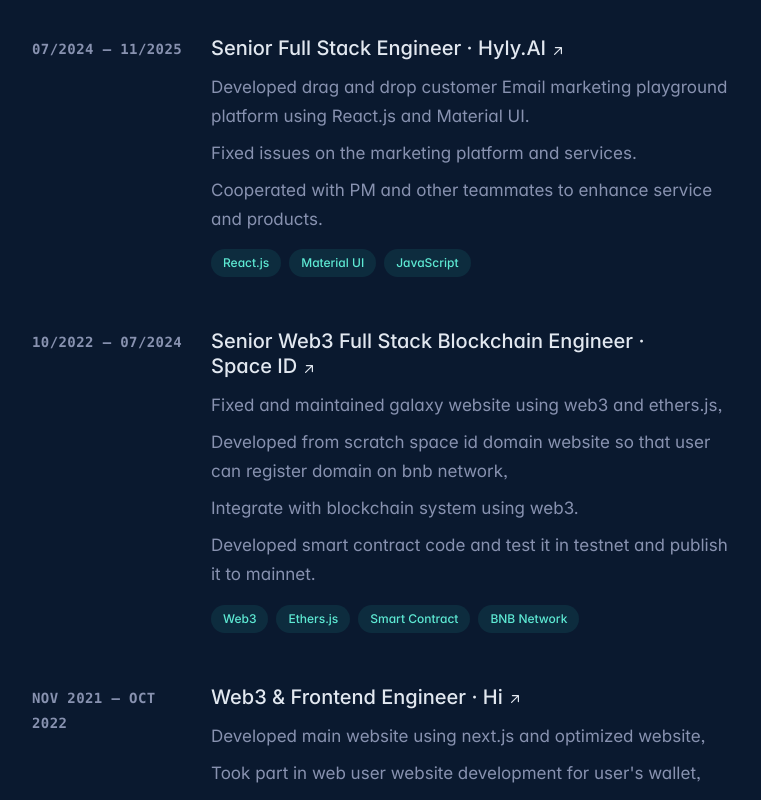
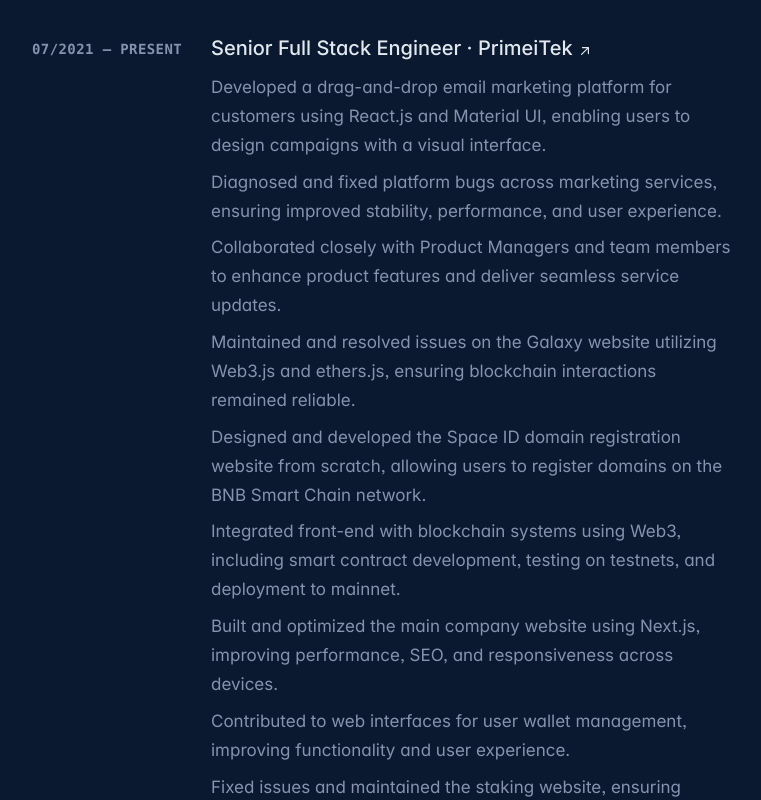
Before and after one commit to keithjackson1031/keithjackson1031, a Next.js app: page / in a window 1280 px wide. Shown: the part 860-1660 px from the top of the page, without its empty margins (416-1177 px from the left). Built offline with nearby package versions, Linux system fonts and the light colour scheme; a web font is replaced by a local one.

Commit message:
Complete for adding the experience and leftsidebar

```diff
--- a/components/Experience.tsx
+++ b/components/Experience.tsx
@@ -7,41 +7,22 @@
 
   const experiences = [
     {
-      company: 'Hyly.AI',
+      company: 'PrimeiTek',
       position: 'Senior Full Stack Engineer',
-      period: '07/2024 — 11/2025',
+      period: '07/2021 — Present',
       responsibilities: [
-        'Developed drag and drop customer Email marketing playground platform using React.js and Material UI.',
-        'Fixed issues on the marketing platform and services.',
-        'Cooperated with PM and other teammates to enhance service and products.',
+        'Developed a drag-and-drop email marketing platform for customers using React.js and Material UI, enabling users to design campaigns with a visual interface.',
+        'Diagnosed and fixed platform bugs across marketing services, ensuring improved stability, performance, and user experience.',
+        'Collaborated closely with Product Managers and team members to enhance product features and deliver seamless service updates.',
+        'Maintained and resolved issues on the Galaxy website utilizing Web3.js and ethers.js, ensuring blockchain interactions remained reliable.',
+        'Designed and developed the Space ID domain registration website from scratch, allowing users to register domains on the BNB Smart Chain network.',
+        'Integrated front-end with blockchain systems using Web3, including smart contract development, testing on testnets, and deployment to mainnet.',
+        'Built and optimized the main company website using Next.js, improving performance, SEO, and responsiveness across devices.',
+        'Contributed to web interfaces for user wallet management, improving functionality and user experience.',
+        'Fixed issues and maintained the staking website, ensuring secure and uninterrupted staking operations for users.'
       ],
-      technologies: ['React.js', 'Material UI', 'JavaScript'],
-      url: 'https://www.hyly.ai'
-    },
-    {
-      company: 'Space ID',
-      position: 'Senior Web3 Full Stack Blockchain Engineer',
-      period: '10/2022 — 07/2024',
-      responsibilities: [
-        'Fixed and maintained galaxy website using web3 and ethers.js,',
-        'Developed from scratch space id domain website so that user can register domain on bnb network,',
-        'Integrate with blockchain system using web3.',
-        'Developed smart contract code and test it in testnet and publish it to mainnet.',
-      ],
-      technologies: ['Web3', 'Ethers.js', 'Smart Contract', 'BNB Network'],
-      url: 'https://www.space.id/'
-    },
-    {
-      company: 'Hi',
-      position: 'Web3 & Frontend Engineer',
-      period: 'Nov 2021 — Oct 2022',
-      responsibilities: [
-        'Developed main website using next.js and optimized website,',
-        "Took part in web user website development for user's wallet,",
-        'Fix issues and maintained staking website.',
-      ],
-      technologies: ['Next.js', 'Web3', 'React'],
-      url: 'https://www.hi.com'
+      technologies: ['React.js', 'Material UI', 'Vue.js', 'JavaScript', 'Node.js', 'Express.js', 'MySQL', 'MongoDB', 'Git', 'Docker'],
+      url: 'https://primeitek.com/'
     },
   ];
 
--- a/components/LeftSidebar.tsx
+++ b/components/LeftSidebar.tsx
@@ -39,14 +39,14 @@
   const socialLinks = [
     {
       name: 'GitHub',
-      url: 'https://github.com',
+      url: 'https://github.com/codexromeo88',
       icon: (
         <svg xmlns="http://www.w3.org/2000/svg" viewBox="0 0 16 16" fill="currentColor" className="h-6 w-6" aria-hidden="true"><path d="M8 0C3.58 0 0 3.58 0 8c0 3.54 2.29 6.53 5.47 7.59.4.07.55-.17.55-.38 0-.19-.01-.82-.01-1.49-2.01.37-2.53-.49-2.69-.94-.09-.23-.48-.94-.82-1.13-.28-.15-.68-.52-.01-.53.63-.01 1.08.58 1.23.82.72 1.21 1.87.87 2.33.66.07-.52.28-.87.51-1.07-1.78-.2-3.64-.89-3.64-3.95 0-.87.31-1.59.82-2.15-.08-.2-.36-1.02.08-2.12 0 0 .67-.21 2.2.82.64-.18 1.32-.27 2-.27.68 0 1.36.09 2 .27 1.53-1.04 2.2-.82 2.2-.82.44 1.1.16 1.92.08 2.12.51.56.82 1.27.82 2.15 0 3.07-1.87 3.75-3.65 3.95.29.25.54.73.54 1.48 0 1.07-.01 1.93-.01 2.2 0 .21.15.46.55.38A8.013 8.013 0 0016 8c0-4.42-3.58-8-8-8z"></path></svg>
       ),
     },
     {
       name: 'LinkedIn',
-      url: 'https://linkedin.com',
+      url: 'https://www.linkedin.com/in/romeo-head-ba4970391',
       icon: (
         <svg xmlns="http://www.w3.org/2000/svg" viewBox="0 0 24 24" fill="currentColor" className="h-6 w-6" aria-hidden="true"><path d="M20.5 2h-17A1.5 1.5 0 002 3.5v17A1.5 1.5 0 003.5 22h17a1.5 1.5 0 001.5-1.5v-17A1.5 1.5 0 0020.5 2zM8 19H5v-9h3zM6.5 8.25A1.75 1.75 0 118.3 6.5a1.78 1.78 0 01-1.8 1.75zM19 19h-3v-4.74c0-1.42-.6-1.93-1.38-1.93A1.74 1.74 0 0013 14.19a.66.66 0 000 .14V19h-3v-9h2.9v1.3a3.11 3.11 0 012.7-1.4c1.55 0 3.36.86 3.36 3.66z"></path></svg>
       ),
```
Also changed, not shown: 1 other file (tests, documents, lock files or other folders).
